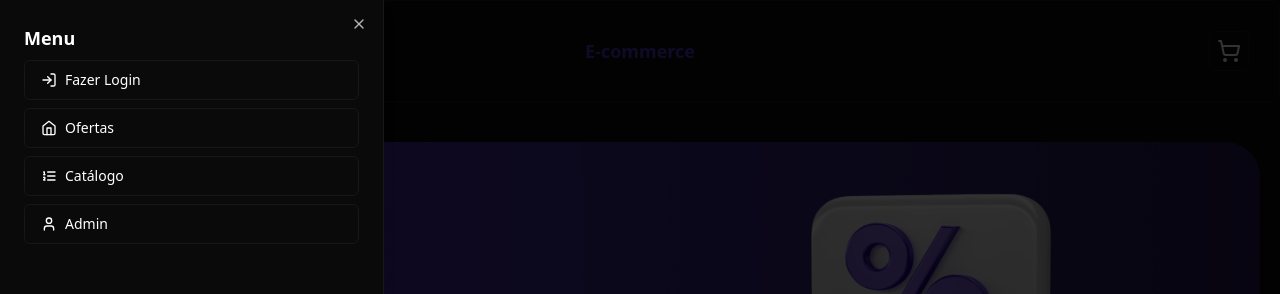
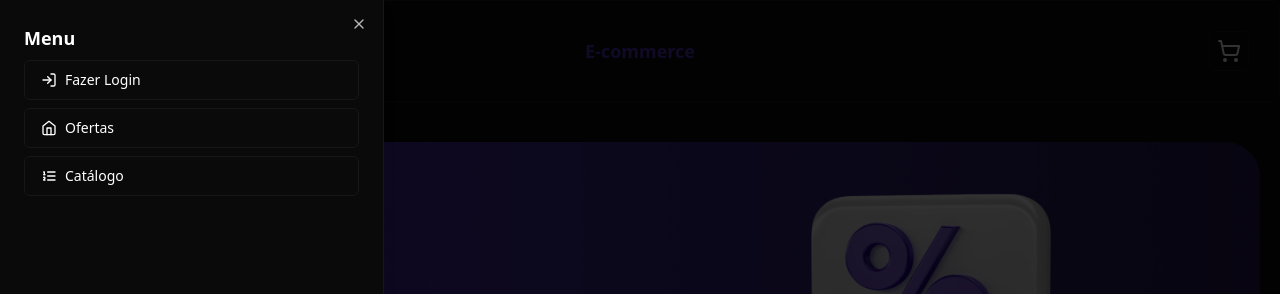
Before and after one commit to LUCIANOGFORTES02/E-commerce, a React (Vite) app in the folder front-end/: page / in a window 1280 px wide. Both pictures are taken after a click on the button 51 px from the left and 51 px from the top of the page. Shown: the top 294 px of the page. Built offline with nearby package versions, Linux system fonts and the light colour scheme; no server answers.

Commit message:
feat : admin

```diff
--- a/front-end/src/components/ui/header.tsx
+++ b/front-end/src/components/ui/header.tsx
@@ -83,10 +83,13 @@ export default function Header() {
                         <ListOrderedIcon size={16}/>
                         Catálogo
                     </Button>
+
+                    {auth.user &&(
                     <Button variant="outline" className="w-full justify-start gap-2">
                         <UserIcon size={16}/>
                         Admin
                     </Button>
+                    )}
 
                 </div>
 
```
